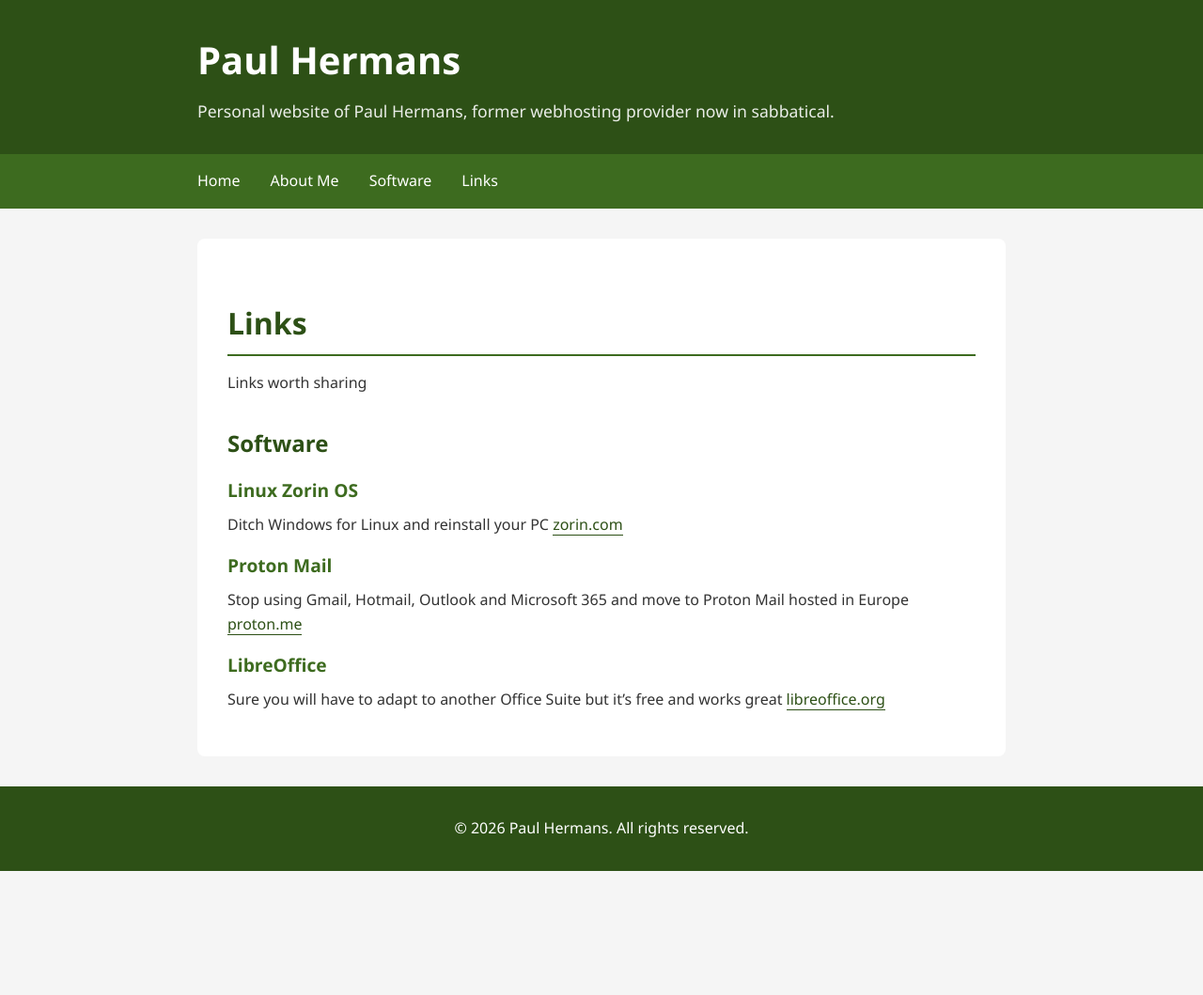
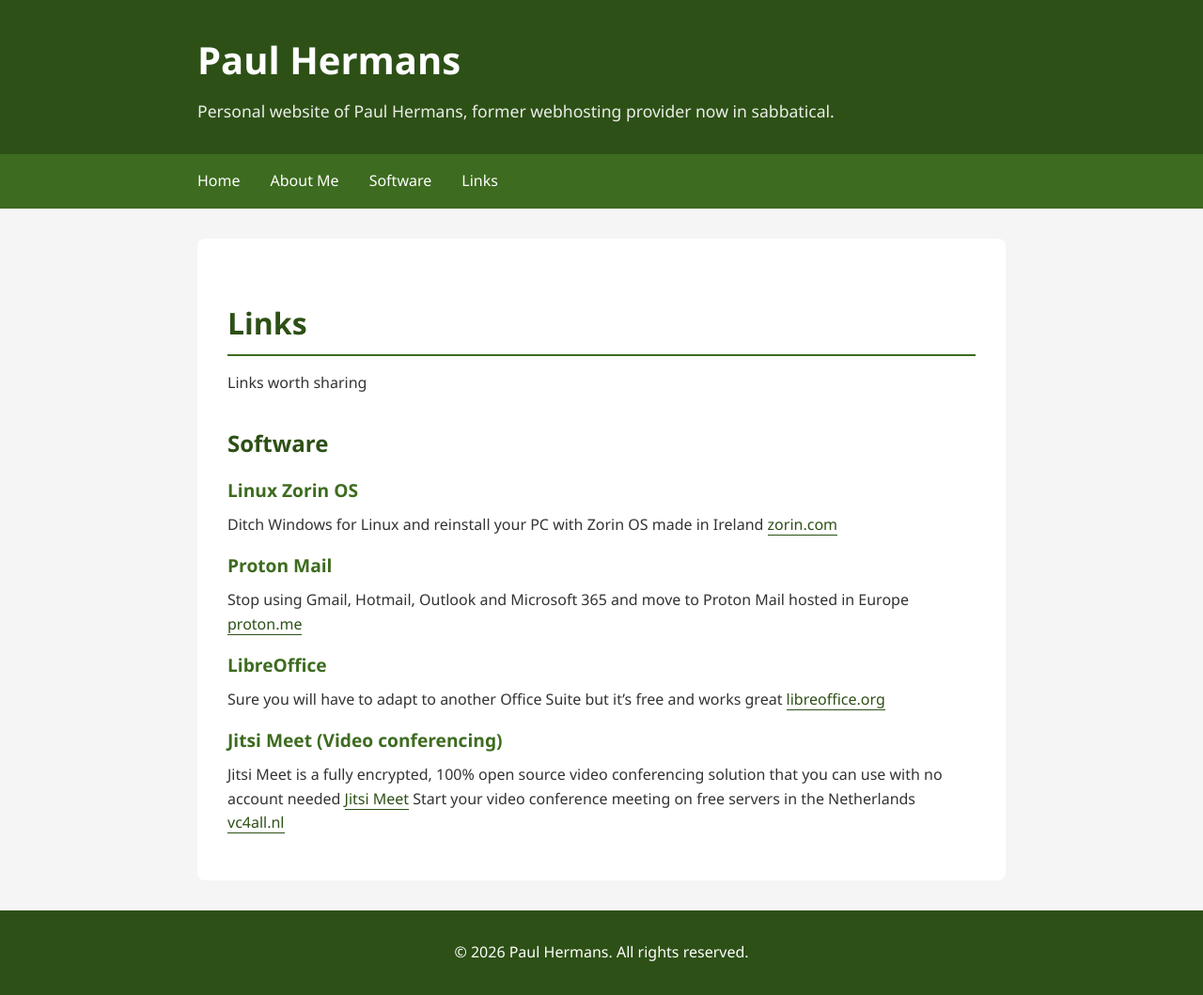
Before and after one commit to paulhermanseu/paulhermans.eu, a Jekyll site: the page built from links.md, in a window 1280 px wide. Shown: the whole page at 94% size. Built offline with Jekyll 4.4.1, drawn with Linux system fonts in a browser that asks for light colours; nearby versions of some CDN libraries; before the commit the page ends 927 px from its top, so only the background shows below that.

Commit message:
Update links.md

```diff
--- a/links.md
+++ b/links.md
@@ -11,7 +11,7 @@
 
 ### Linux Zorin OS
 
-Ditch Windows for Linux and reinstall your PC [zorin.com](https://zorin.com/)
+Ditch Windows for Linux and reinstall your PC with Zorin OS made in Ireland [zorin.com](https://zorin.com/)
 
 ### Proton Mail
 
@@ -20,3 +20,8 @@
 ### LibreOffice
 
 Sure you will have to adapt to another Office Suite but it's free and works great [libreoffice.org](https://libreoffice.org/)
+
+### Jitsi Meet (Video conferencing)
+
+Jitsi Meet is a fully encrypted, 100% open source video conferencing solution that you can use with no account needed [Jitsi Meet](https://jitsi.org/jitsi-meet/)
+Start your video conference meeting on free servers in the Netherlands [vc4all.nl](https://vc4all.nl/)
```
